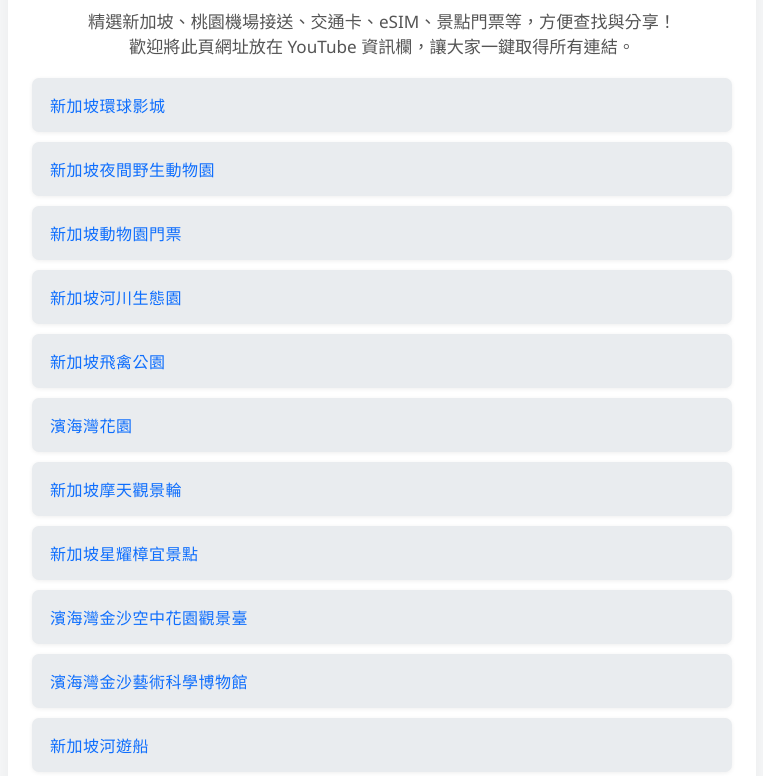
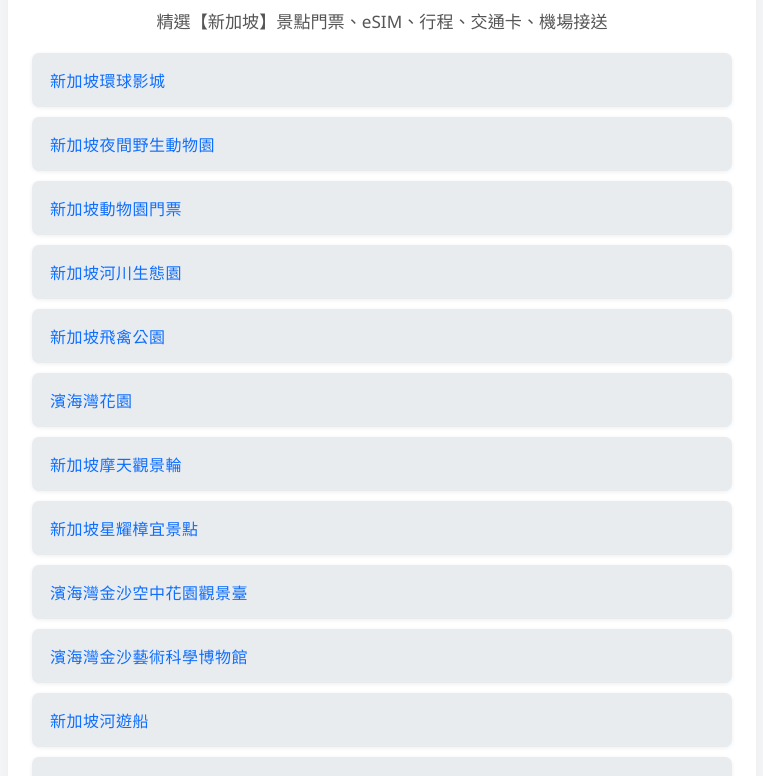
Before and after one commit to 2acouple/Singapore-Vlog-Linke-klook_template3, a plain HTML site: page index.html in a window 1280 px wide. Shown: the part 155-931 px from the top of the page, without its empty margins (258-1021 px from the left). Drawn offline with Linux system fonts and the light colour scheme.

Commit message:
Update index.html

```diff
--- a/index.html
+++ b/index.html
@@ -4,7 +4,7 @@
   <meta charset="UTF-8">
   <meta name="viewport" content="width=device-width, initial-scale=1">
   <title>Klook新加坡熱門景點 | 新加坡/桃園機場/交通卡/eSIM/景點</title>
-  <meta name="description" content="新加坡、桃園機場接送、交通卡、eSIM、景點門票等熱門旅遊連結，方便查找與分享！">
+  <meta name="description" content="精選【新加坡】景點門票、eSIM、行程、交通卡、機場接送">
   <style>
     body {
       font-family: "Segoe UI", "Microsoft JhengHei", Arial, sans-serif;
@@ -74,8 +74,7 @@
   <div class="container">
     <h1>Klook新加坡熱門景點</h1>
     <div class="desc">
-      精選新加坡、桃園機場接送、交通卡、eSIM、景點門票等，方便查找與分享！<br>
-      歡迎將此頁網址放在 YouTube 資訊欄，讓大家一鍵取得所有連結。
+      精選【新加坡】景點門票、eSIM、行程、交通卡、機場接送<br>
     </div>
     <ul>
       <li><a href="https://2acouple.pse.is/825gpl" target="_blank">新加坡環球影城</a></li>
@@ -101,7 +100,7 @@
 
     </ul>
     <div style="text-align:center; color:#888; font-size:0.95em; margin-top:30px;">
-      © 2025 旅遊連結整理 — 歡迎分享本頁至YouTube或其他平台
+      「Amber+Andy＝2A夫妻」專門分享出國自由行的頻道
     </div>
   </div>
 </body>
```
